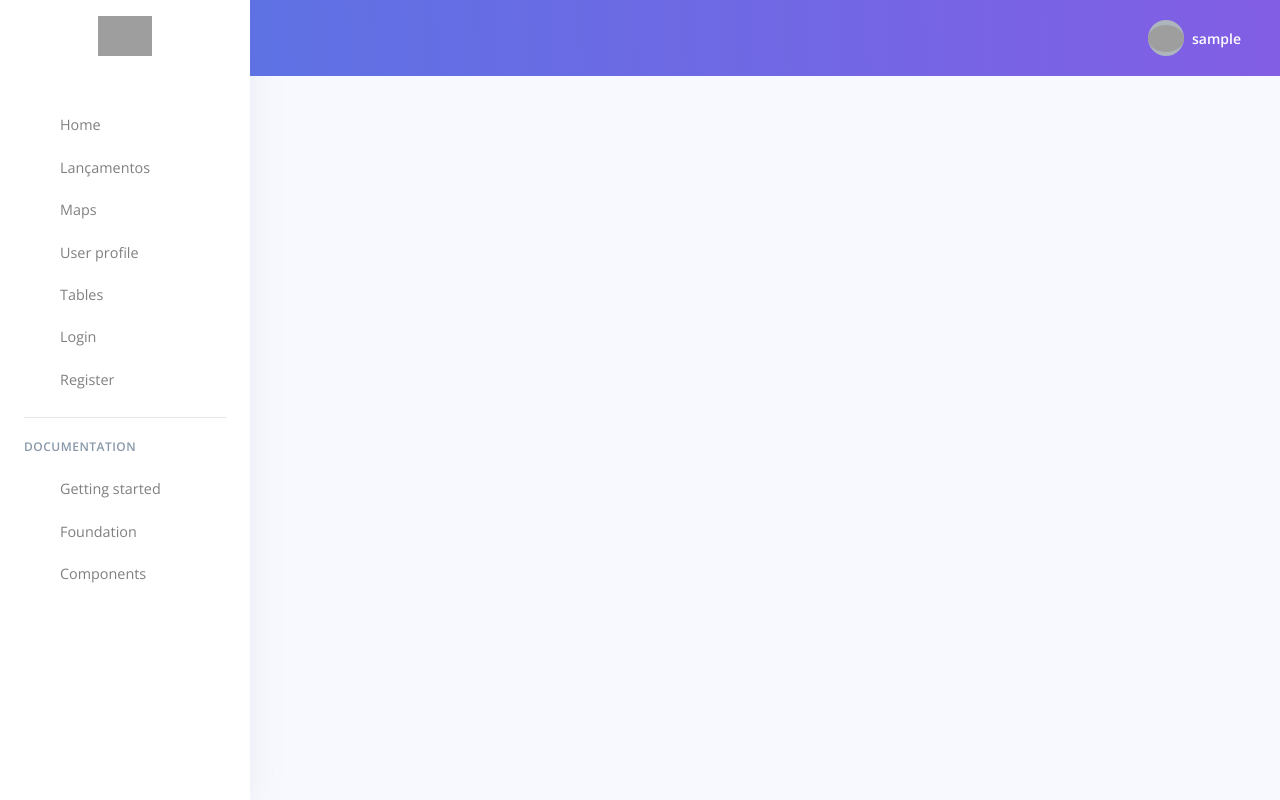
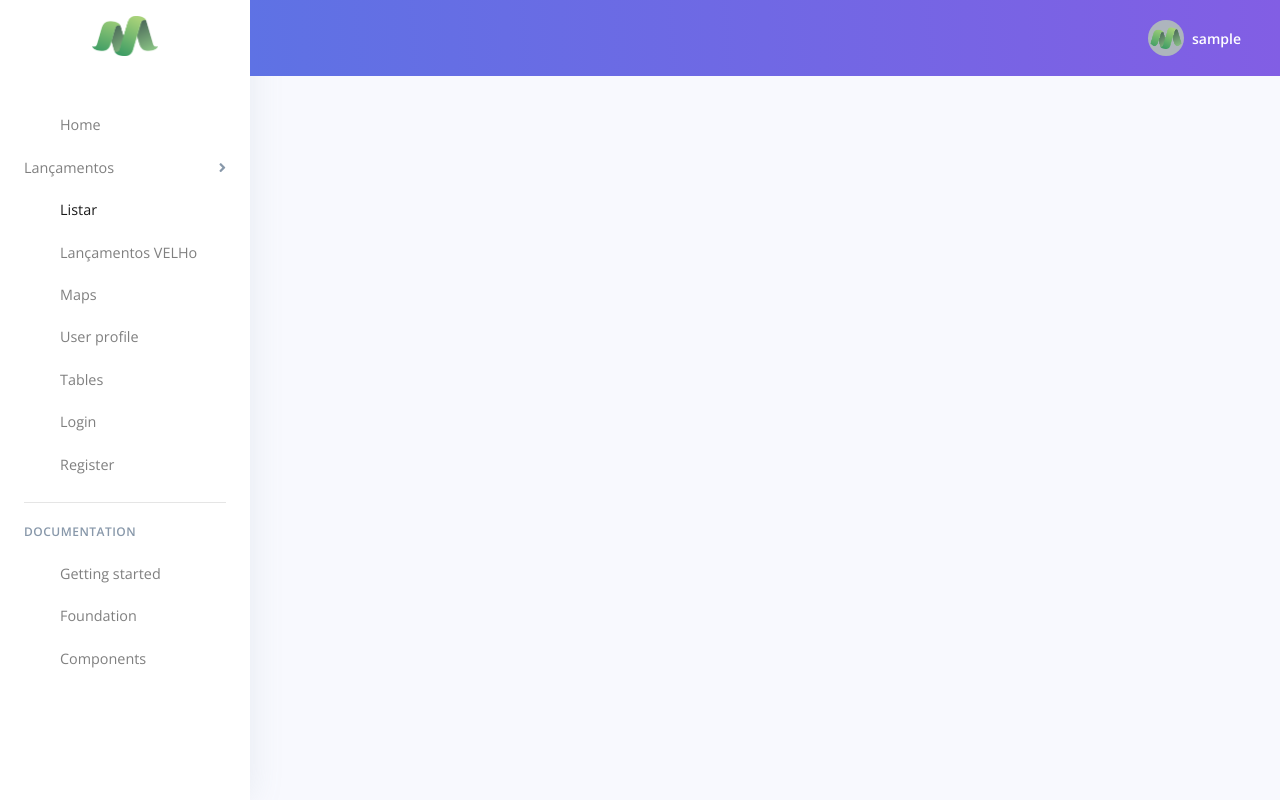
Before and after one commit to Walicen/FinancasFamiliar, a Django app: page /home in a window 1280 px wide. Run offline with Django 3.2, Linux system fonts and the light colour scheme; the visitor is signed in with stand-in values (Sample User, id 1); some libraries are stand-ins or nearby versions; grey boxes are pictures that could not be loaded.

Commit message:
uma pronto

```diff
--- a/contas/templates/nav-lateral.html
+++ b/contas/templates/nav-lateral.html
@@ -7,7 +7,7 @@
         <span class="navbar-toggler-icon"></span>
       </button>
       <!-- Brand -->
-      <a class="navbar-brand pt-0" href="./index.html">
+      <a class="navbar-brand pt-0" href="{% url 'home' %}">
         <img src="{% static 'assets/img/segundo.png' %}" class="navbar-brand-img" alt="...">
       </a>
       <!-- User -->
@@ -81,9 +81,26 @@
               <i class="ni ni-tv-2 text-primary"></i> Home
             </a>
           </li>
+
+         <li class="nav-item ">
+            <div class="accordion" id="accordionExample">
+               <a class="nav-link" data-toggle="collapse" data-target="#collapseOne" aria-expanded="false" aria-controls="collapseOne">
+                     Lançamentos
+               </a>
+
+                <div id="collapseOne" class="collapse show" aria-labelledby="headingOne" data-parent="#accordionExample">
+                     <a class="nav-link" href="{% url 'contas_fatura_list' %}">
+                      <i class="ni ni-planet text-blue"> </i> Listar
+                    </a>
+                </div>
+
+            </div>
+
+         </li>
+
           <li class="nav-item">
-            <a class="nav-link" href="{% url 'contas_fatura_list' %} }">
-              <i class="ni ni-planet text-blue"> </i> Lançamentos
+            <a class="nav-link" href="{% url 'contas_fatura_list' %}">
+              <i class="ni ni-planet text-blue"> </i> Lançamentos VELHo
             </a>
           </li>
           <li class="nav-item">
```
Also changed, not shown: templates/account/login.html (+1 -14 lines), contas/static/assets/img/principal.png (added), contas/static/assets/img/segundo.png (added).
